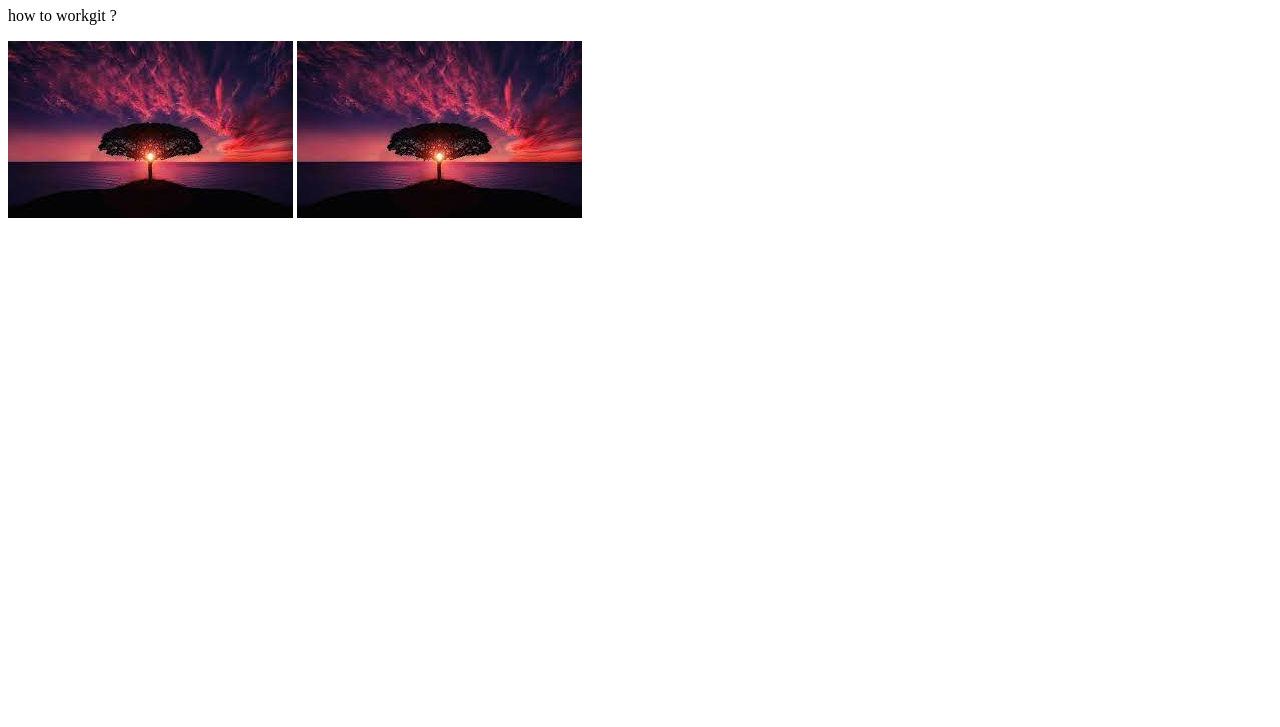
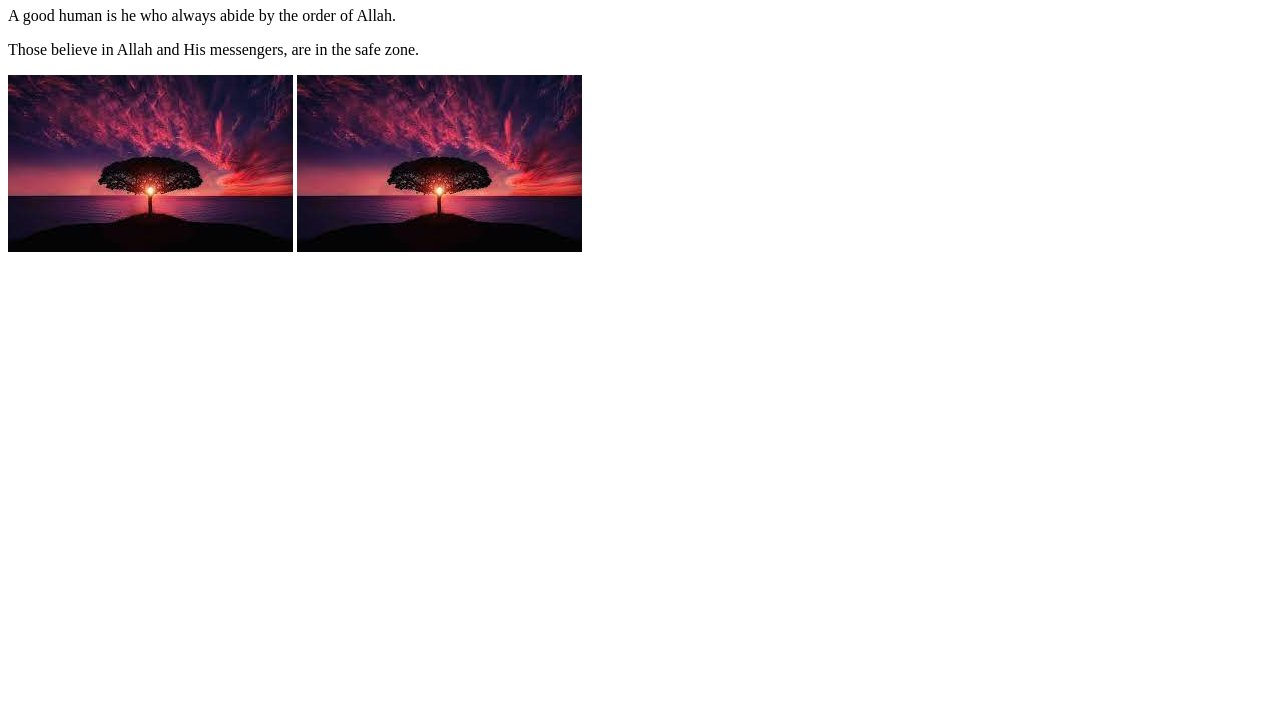
Before and after one commit to naymulmonaem/third-repo, a plain HTML site: page index.html in a window 1280 px wide. Shown: the part 73-800 px from the top of the page. Drawn offline with Linux system fonts and the light colour scheme.

Commit message:
added para

```diff
--- a/index.html
+++ b/index.html
@@ -10,7 +10,8 @@
 </head>
 <body>
     <h1>KNOWLEDGE</h1>
-    <p>how to workgit ?</p>
+    <p>A good human is he who always abide by the order of Allah.</p>
+    <p>Those believe in Allah and His messengers, are in the safe zone.</p>
     <img src="images/Tree.jpg" alt="">
     <img src="images/Tree.jpg" alt="">
 
```
